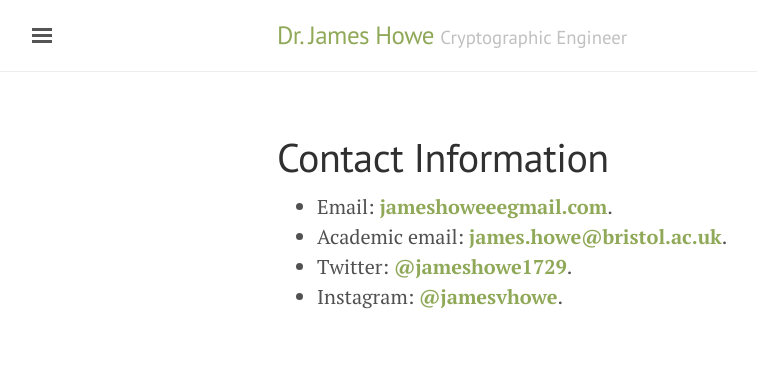
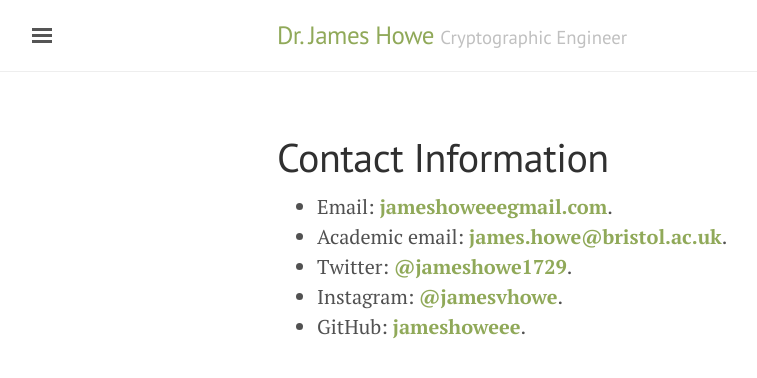
Before and after one commit to jameshoweee/jameshoweee.github.io, a Jekyll site: the page built from contact.md, in a window 1280 px wide. Shown: the top 378 px of the page, without its empty margins (3-760 px from the left). Built offline with Jekyll 4.4.1, drawn with Linux system fonts in a browser that asks for light colours.

Commit message:
Update contact.md

```diff
--- a/contact.md
+++ b/contact.md
@@ -8,3 +8,4 @@ permalink: /contact/
 * Academic email: **[james.howe@bristol.ac.uk](mailto:james.howe@bristol.ac.uk)**.
 * Twitter: **[@jameshowe1729](https://twitter.com/JamesHowe1729)**.
 * Instagram: **[@jamesvhowe](https://www.instagram.com/jamesvhowe/)**.
+* GitHub: **[jameshoweee](https://github.com/jameshoweee)**.
```
